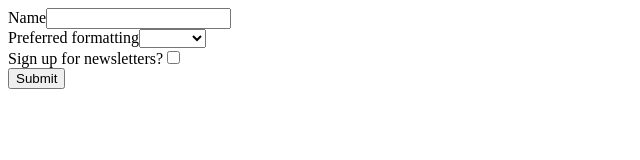
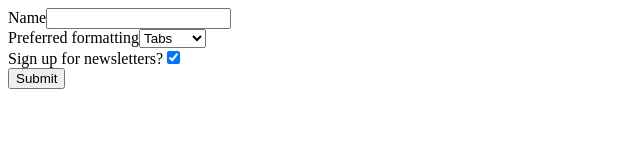
Before and after one commit to eugenekhristo/redux-form-egghead, a React (Create React App) app: page / in a window 1280 px wide. Shown: the top 160 px of the page, without its empty margins (0-640 px from the left). Built offline with nearby package versions, Linux system fonts and the light colour scheme.

Commit message:
Setup initial values for form component built with redux-form

```diff
--- a/src/App.jsx
+++ b/src/App.jsx
@@ -3,9 +3,18 @@ import RegisterForm from './components/register-form/register-form.component';
 
 class RegisterFormContainer extends Component {
   handleSubmit = values => window.alert(JSON.stringify(values, null, 4));
+  getInitialValues = () => ({
+    preference: 'tabs',
+    newsletteres: true
+  });
 
   render() {
-    return <RegisterForm onSubmit={this.handleSubmit} />;
+    return (
+      <RegisterForm
+        onSubmit={this.handleSubmit}
+        initialValues={this.getInitialValues()}
+      />
+    );
   }
 }
 
--- a/src/components/register-form/fields/index.jsx
+++ b/src/components/register-form/fields/index.jsx
@@ -11,7 +11,6 @@ export const CustomSelect = props => (
   <div>
     <label>{props.label}</label>
     <select {...props.input}>
-      <option />
       <option value="tabs">Tabs</option>
       <option value="spaces">Spaces</option>
     </select>
```
